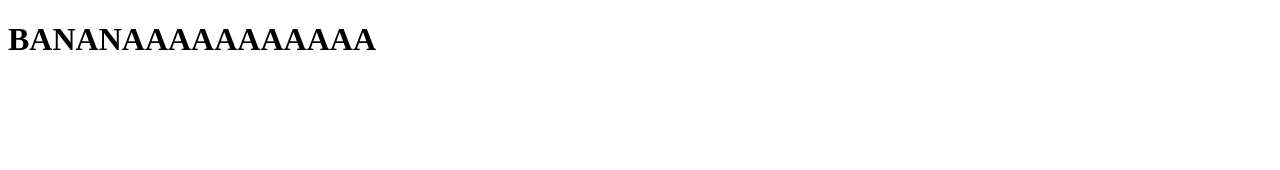
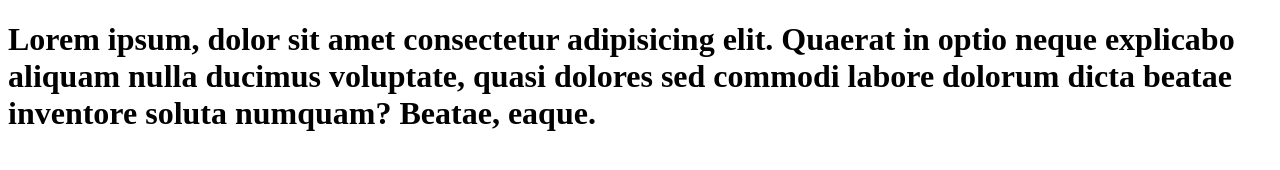
Before and after one commit to CaValk4/testeA, a plain HTML site: page index.html in a window 1280 px wide. Drawn offline with Linux system fonts and the light colour scheme.

Commit message:
lorem no html

```diff
--- a/index.html
+++ b/index.html
@@ -7,7 +7,7 @@
 </head>
 <body>
     <h1>
-        BANANAAAAAAAAAAA
+        Lorem ipsum, dolor sit amet consectetur adipisicing elit. Quaerat in optio neque explicabo aliquam nulla ducimus voluptate, quasi dolores sed commodi labore dolorum dicta beatae inventore soluta numquam? Beatae, eaque.
     </h1>
 </body>
 </html>
```
